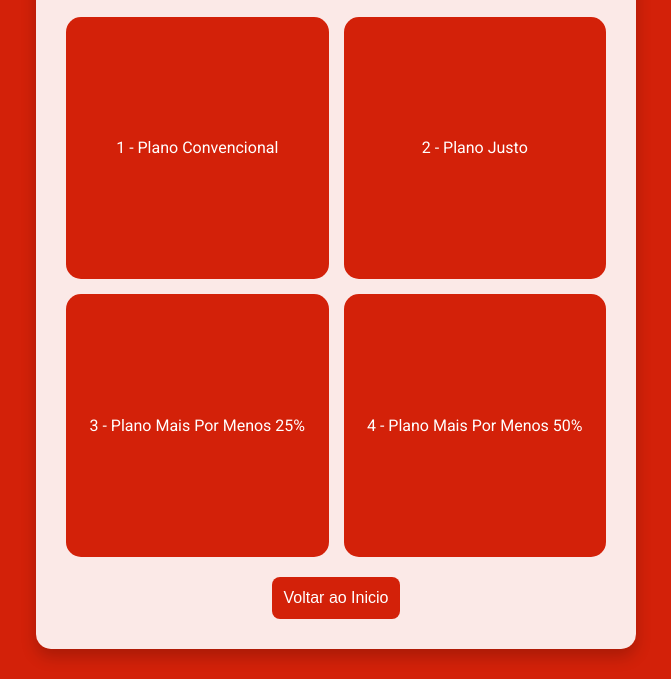
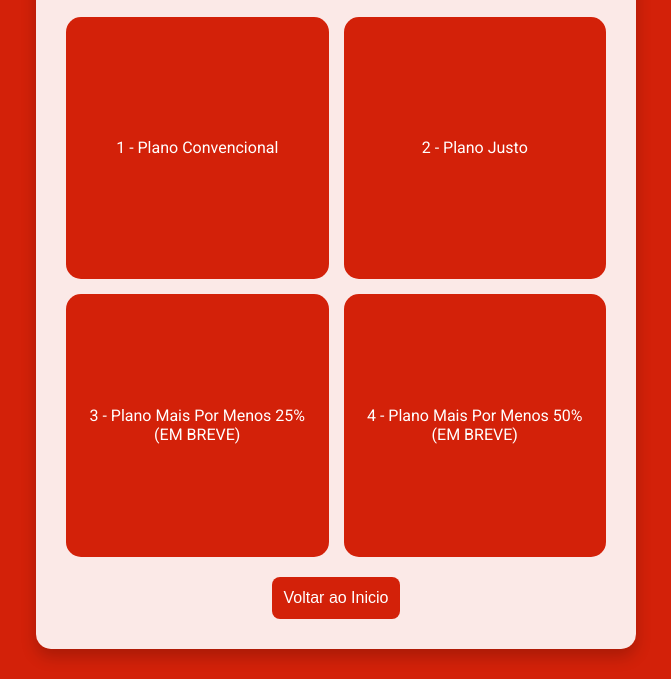
Before and after one commit to FabioRagnarDEV/calculadorasInteligentes, a website: page Planos/planos.html in a window 1280 px wide. Shown: the part 121-800 px from the top of the page, without its empty margins (304-975 px from the left). Drawn offline with Linux system fonts and the light colour scheme.

Commit message:
Modificando algumas estruturas

```diff
--- a/Planos/planos.html
+++ b/Planos/planos.html
@@ -21,10 +21,10 @@
                 2 - Plano Justo
             </a>
             <a href="" class="app-button">
-                3 - Plano Mais Por Menos 25%
+                3 - Plano Mais Por Menos 25% (EM BREVE)
             </a>
             <a href="" class="app-button">
-                4 - Plano Mais Por Menos 50%
+                4 - Plano Mais Por Menos 50% (EM BREVE)
             </a>
         </div>
 
```
Also changed, not shown: index.html (line endings or trailing spaces).
